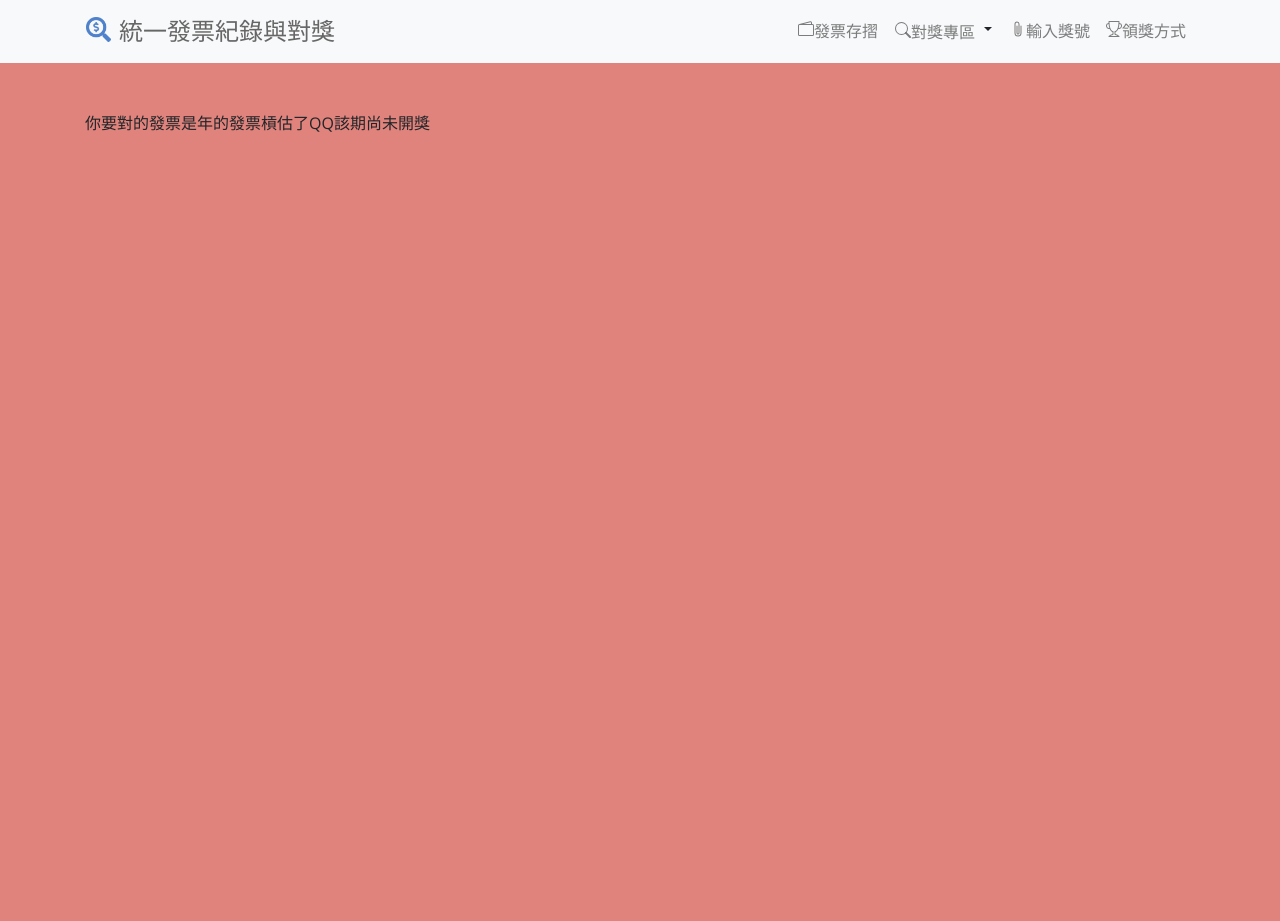
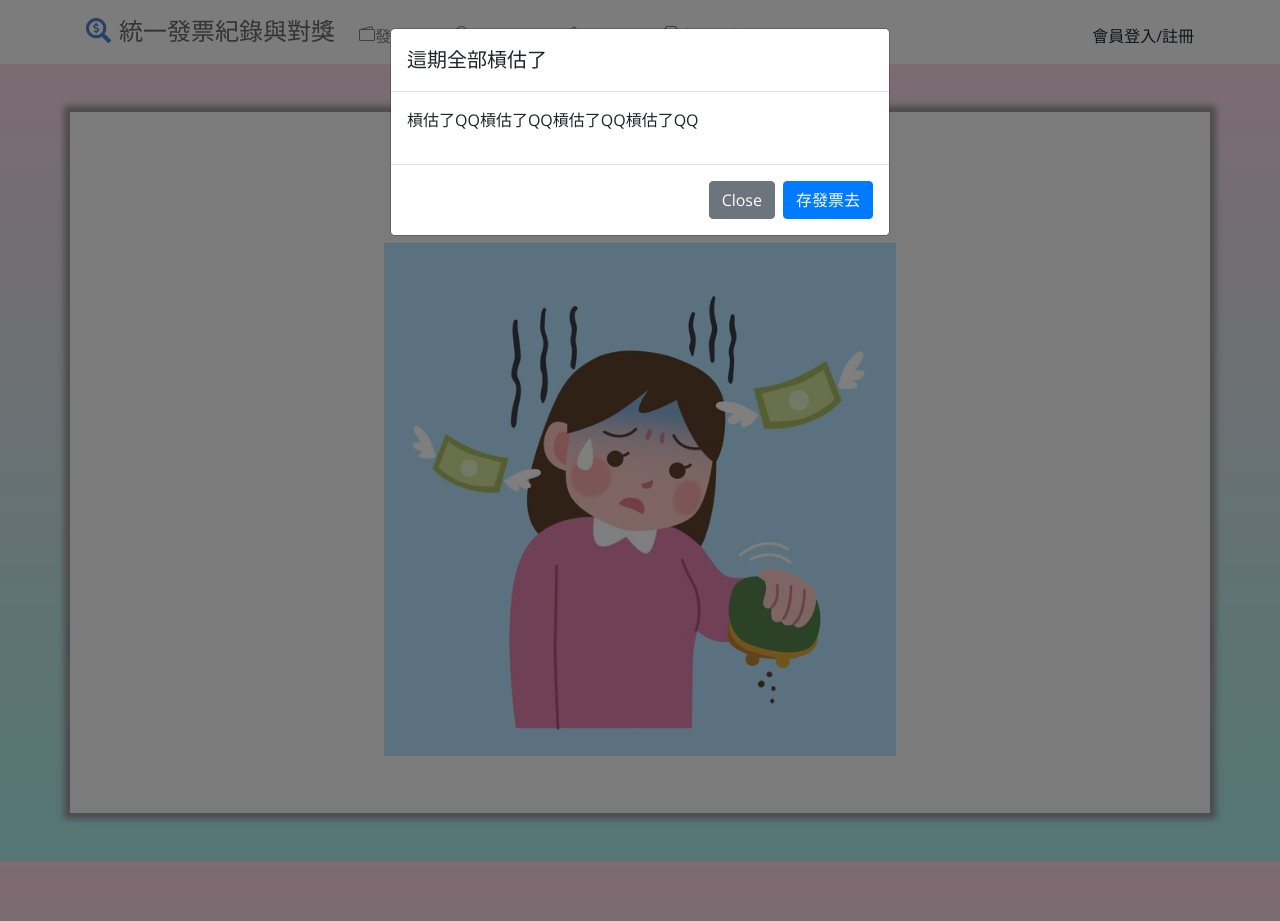
Before and after one commit to wdaweb/invoice-hua3698, a PHP site: page /index.php?do=all_awards in a window 1280 px wide. Run offline with PHP 8.4, Linux system fonts and the light colour scheme; data comes from the database, SQL or seed files in the repository; data that the repository does not hold is empty; some libraries are stand-ins or nearby versions.

Commit message:
開獎modal

```diff
--- a/all_awards.php
+++ b/all_awards.php
@@ -1,3 +1,44 @@
+<div id="aaa" class="modal fade" tabindex="-1">
+    <div class="modal-dialog">
+        <div class="modal-content">
+            <div class="modal-header">
+                <h5 class="modal-title">這期全部槓估了</h5>
+                <button type="button" class="close" data-dismiss="modal"></button>
+            </div>
+            <div class="modal-body">
+                <p>槓估了QQ槓估了QQ槓估了QQ槓估了QQ</p>
+            </div>
+            <div class="modal-footer">
+                <button type="button" class="btn btn-secondary" data-dismiss="modal">Close</button>
+                <button type="button" class="btn btn-primary"><a href="index.php" class="text-light">存發票去</a></button>
+            </div>
+        </div>
+    </div>
+</div>
+
+<div id="ooo" class="modal fade" tabindex="-1">
+    <div class="modal-dialog">
+        <div class="modal-content">
+            <div class="modal-header">
+                <h5 class="modal-title">恭喜中獎</h5>
+                <button type="button" class="close" data-dismiss="modal"></button>
+            </div>
+            <div class="modal-body">
+                <p>恭喜中獎！恭喜中獎！恭喜中獎！</p>
+            </div>
+            <div class="modal-footer">
+                <button type="button" class="btn btn-secondary" data-dismiss="modal">Close</button>
+                <button type="button" class="btn btn-primary"><a href="index.php" class="text-light">存發票去</a></button>
+            </div>
+        </div>
+    </div>
+</div>
+
+
+<div class="row inv_list">
+    <h3 class="col-12 text-center">中獎查詢</h3>
+    <h5 class="col-12 text-center">
+
         <?php
         include_once "base.php";
 
@@ -12,7 +53,10 @@ $period_str = [
 
         echo "你要對的發票是" . $_GET['year'] . "年";
         echo $period_str[$_GET['period']] . "的發票";
+        ?>
+    </h5>
 
+    <?php
     //撈出該期的發票
     $sql = "select * from invoices where substr(`date`,1,4)='{$_GET['year']}'  && `period`='{$_GET['period']}' order by date desc";
     $invoices = $pdo->query($sql)->fetchAll(PDO::FETCH_ASSOC);
@@ -28,6 +72,7 @@ $award_numbers = $pdo->query($sql)->fetchAll(PDO::FETCH_ASSOC);
 
     //開始對獎
     $all_result = -1;
+    $prize[] = "";
 
     foreach ($invoices as $inv) {
 
@@ -84,10 +129,27 @@ foreach ($invoices as $inv) {
     }
 
     if ($all_result == -1) {
-    echo "槓估了QQ";
+    ?>
+        <script>
+            $("#aaa").modal('show');
+        </script>
+    <?php
+        echo "<img src='image/empty.jpg' class='w-50 m-auto'>";
+    } else {
+    ?>
+        <script>
+            $("#ooo").modal('show');
+        </script>
+    <?php
+        echo "<img src='image/a.png' class='w-50 m-auto'>";
     }
 
 
-if (empty($award_numbers)) {
-    echo "該期尚未開獎";
-}
+    // if (empty($award_numbers)) {
+    //     echo "該期尚未開獎";
+    // }
+
+    ?>
+
+
+</div>
--- a/index.php
+++ b/index.php
@@ -3,7 +3,7 @@
 
 <body>
     <!-- 選單區 -->
-    <header class="sticky-top bg-light">
+    <header class="bg-light">
         <nav class="container navbar navbar-expand-lg navbar-light">
             <a href="index.php" class="navbar-brand text-dark">
                 <img src="image/favicon.ico" width="25px" class="pb-2 mr-2">統一發票紀錄與對獎
@@ -12,8 +12,8 @@
                 <span class="navbar-toggler-icon"></span>
             </button>
 
-            <div class="collapse navbar-collapse" id="navbar">
-                <ul class="navbar-nav ml-auto">
+            <div class="collapse navbar-collapse pt-2" id="navbar">
+                <ul class="navbar-nav mr-auto">
                     <!-- <li class="nav-item <?= (empty($_GET['do'])) ? 'active' : ""; ?>">
                     <a class="nav-link" href="index.php">
                         <svg width="1.2rem" height="1rem" viewBox="0 0 16 16" class="bi bi-house" fill="currentColor" xmlns="http://www.w3.org/2000/svg">
@@ -35,7 +35,7 @@
                                 <svg width="1em" height="1em" viewBox="0 0 16 16" class="bi bi-search" fill="currentColor" xmlns="http://www.w3.org/2000/svg">
                                     <path fill-rule="evenodd" d="M10.442 10.442a1 1 0 0 1 1.415 0l3.85 3.85a1 1 0 0 1-1.414 1.415l-3.85-3.85a1 1 0 0 1 0-1.415z" />
                                     <path fill-rule="evenodd" d="M6.5 12a5.5 5.5 0 1 0 0-11 5.5 5.5 0 0 0 0 11zM13 6.5a6.5 6.5 0 1 1-13 0 6.5 6.5 0 0 1 13 0z" />
-                                </svg>對獎專區
+                                </svg>開獎號碼
                             </a>
                             <a href="?do=award_numbers" class="btn dropdown-toggle dropdown-toggle-split pl-0" data-toggle="dropdown"></a>
                             <div class="dropdown-menu">
@@ -56,18 +56,20 @@
                         </a>
                     </li>
                     <li class="nav-item">
-                        <a class="nav-link" href="#">
+                        <a class="nav-link" href="">
                             <svg width="1em" height="1em" viewBox="0 0 16 16" class="bi bi-trophy" fill="currentColor" xmlns="http://www.w3.org/2000/svg">
                                 <path fill-rule="evenodd" d="M2.5.5A.5.5 0 0 1 3 0h10a.5.5 0 0 1 .5.5c0 .538-.012 1.05-.034 1.536a3 3 0 1 1-1.133 5.89c-.79 1.865-1.878 2.777-2.833 3.011v2.173l1.425.356c.194.048.377.135.537.255L13.3 15.1a.5.5 0 0 1-.3.9H3a.5.5 0 0 1-.3-.9l1.838-1.379c.16-.12.343-.207.537-.255L6.5 13.11v-2.173c-.955-.234-2.043-1.146-2.833-3.012a3 3 0 1 1-1.132-5.89A33.076 33.076 0 0 1 2.5.5zm.099 2.54a2 2 0 0 0 .72 3.935c-.333-1.05-.588-2.346-.72-3.935zm10.083 3.935a2 2 0 0 0 .72-3.935c-.133 1.59-.388 2.885-.72 3.935zM3.504 1c.007.517.026 1.006.056 1.469.13 2.028.457 3.546.87 4.667C5.294 9.48 6.484 10 7 10a.5.5 0 0 1 .5.5v2.61a1 1 0 0 1-.757.97l-1.426.356a.5.5 0 0 0-.179.085L4.5 15h7l-.638-.479a.501.501 0 0 0-.18-.085l-1.425-.356a1 1 0 0 1-.757-.97V10.5A.5.5 0 0 1 9 10c.516 0 1.706-.52 2.57-2.864.413-1.12.74-2.64.87-4.667.03-.463.049-.952.056-1.469H3.504z" />
-                            </svg>領獎方式
+                            </svg>中獎查詢
                         </a> <!-- https://invoice.cof.tw/lo.html -->
                     </li>
+                </ul>
+                <span>會員登入/註冊</span>
             </div>
         </nav>
     </header>
 
     <!-- 內容區 -->
-    <div class="container py-5" style="min-height:680px" id="header">
+    <div class="container py-5 " style="min-height:680px" id="header">
 
             <?php
             //這塊會根據輸入網址的值顯示不同區塊
--- a/invoice_list.php
+++ b/invoice_list.php
@@ -51,7 +51,7 @@ $sql_show = "select * from `invoices` where period='$period' && left(`date`,4)='
 $rows_show = $pdo->query($sql_show)->fetchAll();
 ?>
 
-<div class="row" id="inv_list">
+<div class="row inv_list">
     <h3 class="text-center col-12">發票存摺</h3>
     <div class="col-12">
         <div id="period" class="d-flex justify-content-around pb-3">
@@ -75,7 +75,6 @@ $rows_show = $pdo->query($sql_show)->fetchAll();
                 <td>發票號碼</td>
                 <td>消費日期</td>
                 <td>消費金額</td>
-                <td>消費明細</td>
                 <td>操作</td>
             </tr>
 
@@ -143,7 +142,6 @@ $rows_show = $pdo->query($sql_show)->fetchAll();
                     <td><?= $row['code'] . "-" . $row['number'] . "<br>"; ?></td>
                     <td><?= $row['date']; ?></td>
                     <td><?php echo "$" . "{$row['payment']}元"; ?></td>
-                    <td>空</td>
                     <td class="d-none d-md-block">
                         <a class="text-light" href="?do=edit_invoice&id=<?= $row['id']; ?>"><button class="btn btn-sm btn-primary">編輯</button></a>
                         <a class="text-light" href="?do=delete_invoice&id=<?= $row['id']; ?>"><button class="btn btn-sm btn-danger">刪除</button></a>
--- a/plugins/style.css
+++ b/plugins/style.css
@@ -1,6 +1,7 @@
 body {
     font-family: "Open Sans", "Noto Sans TC", Arial, sans-serif;
-    background: #df837c;
+    background-image: linear-gradient(to top, #a8edea 0%, #fed6e3 100%);
+    /* background:url(../image/3.jpg) no-repeat cover; */
     /* background: lightgray; */
 }
 
@@ -21,14 +22,26 @@ a:link {
     color: #ff6a6a !important;
 }
 
+a.btn{
+    border: 0;
+}
+/* a.btn.dropdown-toggle.dropdown-toggle-spilt.pl-0::after{
+    color: #ff6a6a !important;
+
+} */
+svg {
+    vertical-align: initial;
+}
+
 /* main.php */
 .card{
     border-radius: 1rem;
-    box-shadow: 0 0 10px 2px #999;
+    box-shadow: 0 0 8px 2px #999;
+
 }
 
 /* invoice_list */
-#inv_list{
+.inv_list{
     border: 2px solid #f6f6f6;
     padding: 5%;
     background: #f6f6f6;
@@ -46,10 +59,13 @@ a:link {
 
 
 /* award_numbers */
-#arrow{
+#arrow::after{
+    content: ">>";
+    transition: transform 1s ease-out 2s;
+}
 
-    transition: transform 1s ease 2s;;
-    /* animation: arr 2s ease infinite; */
+#arrow::after:hover{
+    transform: translateX(15%);
 }
 /* @keyframes arr {
     50%{
@@ -78,9 +94,7 @@ a:link {
 
 
 
-svg {
-    vertical-align: initial;
-}
+
 
 footer a.position-fixed{
     right: 5vh;
```
Also changed, not shown: award_numbers.php (+4 -6 lines), main.php (+1 -9 lines), image/3.jpg (added), image/a.png (renamed from image/animal_character_hamster_happy.png), image/empty.jpg (renamed from image/character-losing-money_23-2148658790.jpg). Lines whose indentation alone changed are shown as unchanged.
